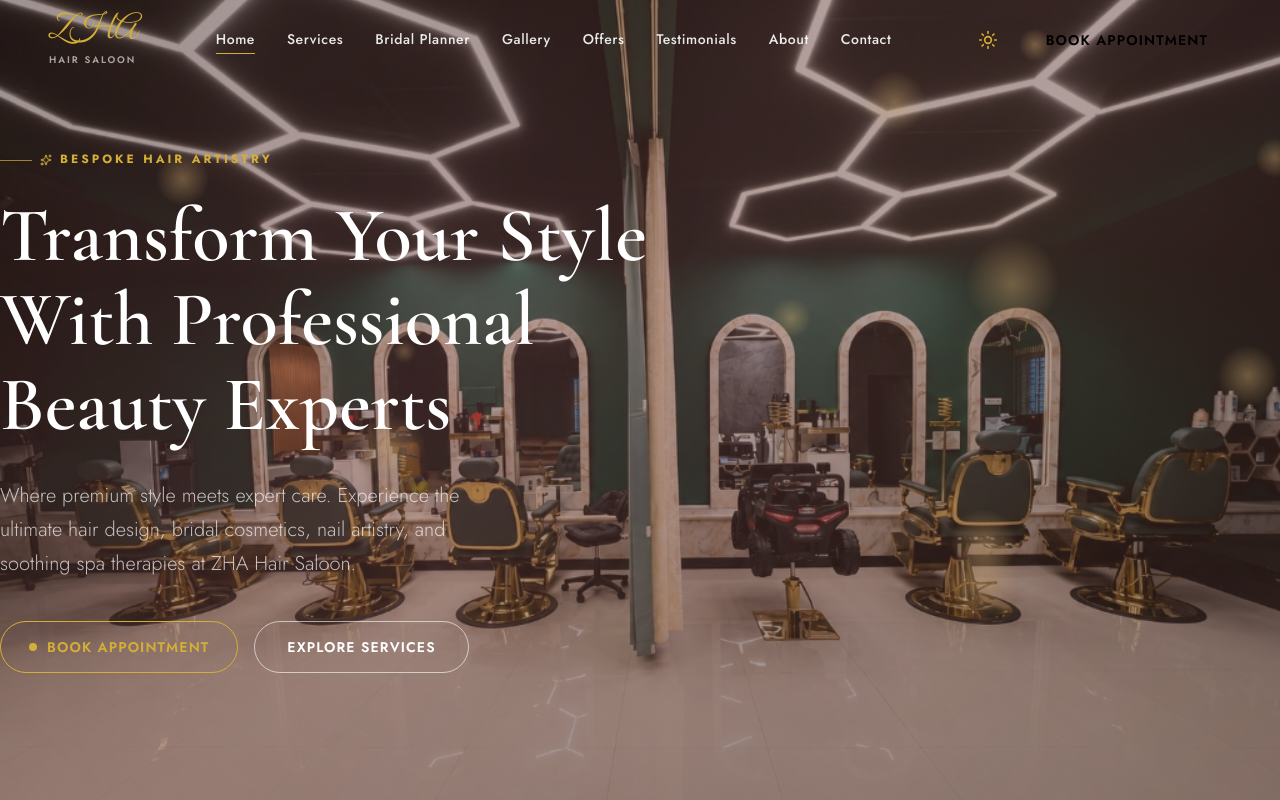
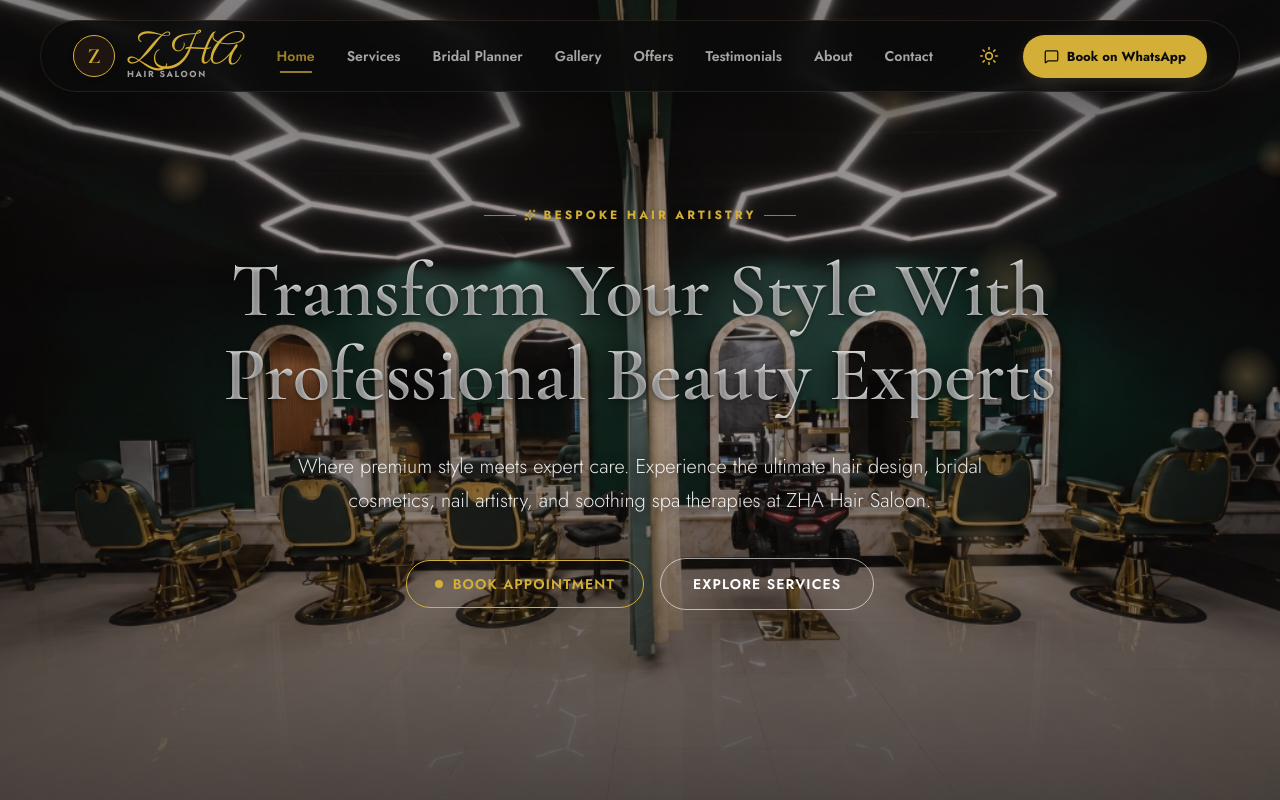
Before and after one commit to suryaprakash992005/Beauty_Parlour, a React (Vite) app: page / in a window 1280 px wide. Shown: the top 800 px of the page. Built offline with nearby package versions, Linux system fonts and the light colour scheme; no server answers; the database is empty.

Commit message:
Added parking updated File

```diff
--- a/package.json
+++ b/package.json
@@ -11,6 +11,7 @@
   },
   "dependencies": {
     "@supabase/supabase-js": "^2.110.1",
+    "framer-motion": "^12.42.2",
     "gsap": "^3.15.0",
     "jimp": "^1.6.1",
     "lucide-react": "^1.21.0",
--- a/src/components/Navbar.tsx
+++ b/src/components/Navbar.tsx
@@ -1,5 +1,6 @@
 import { useEffect, useState } from 'react';
 import { NavLink, Link } from 'react-router-dom';
+import { MessageSquare } from 'lucide-react';
 import { getSalonSettings } from '../services/settings';
 import type { SalonSettings } from '../services/settings';
 import '../styles/layout.css';
@@ -27,15 +28,18 @@
 ];
 
 const BrandLogo = ({ logoUrl, studioName }: { logoUrl?: string; studioName?: string }) => (
-  <Link to="/" className="navbar__logo" style={{ display: 'flex', alignItems: 'center', gap: '8px', textDecoration: 'none' }}>
+  <Link to="/" className="navbar__logo-group" style={{ display: 'flex', alignItems: 'center', gap: '12px', textDecoration: 'none' }}>
+    <div className="navbar__logo-circle">
       {logoUrl ? (
-      <img src={logoUrl} alt={studioName || 'ZHA'} style={{ height: '36px', width: 'auto', objectFit: 'contain' }} />
+        <img src={logoUrl} alt={studioName || 'ZHA'} className="navbar__logo-circle-img" />
       ) : (
-      <>
+        <span className="navbar__logo-initial">{studioName ? studioName.charAt(0) : 'Z'}</span>
+      )}
+    </div>
+    <div className="navbar__logo-text-wrap" style={{ display: 'flex', flexDirection: 'column', lineHeight: '1.1' }}>
       <span className="navbar__logo-name">{studioName || 'ZHA'}</span>
-        <span className="navbar__logo-tagline">Hair Saloon</span>
-      </>
-    )}
+      <span className="navbar__logo-tagline">HAIR SALOON</span>
+    </div>
   </Link>
 );
 
@@ -62,8 +66,9 @@
 
   return (
     <>
+      <div className="navbar-wrapper">
         <header className={`navbar ${solid ? 'navbar--solid' : 'navbar--transparent'}`}>
-        <div className="container navbar__inner">
+          <div className="navbar__inner">
             {/* Logo */}
             <BrandLogo logoUrl={settings?.logoUrl} studioName={settings?.studioName} />
 
@@ -85,12 +90,14 @@
 
             <div style={{ display: 'flex', alignItems: 'center', gap: 'var(--space-md)' }}>
               <ThemeToggle />
-            <Link to="/book-appointment" className="btn btn-primary navbar__cta">
-              Book Appointment
+              <Link to="/book-appointment" className="navbar__whatsapp-btn">
+                <MessageSquare size={15} />
+                <span>Book on WhatsApp</span>
               </Link>
             </div>
           </div>
         </header>
+      </div>
 
       {/* Premium Staggered Mobile Menu (displays on <= 1024px) */}
       <StaggeredMenu
--- /dev/null
+++ b/src/components/ShinyText.css
@@ -0,0 +1,3 @@
+.shiny-text {
+  display: inline-block;
+}
--- /dev/null
+++ b/src/components/ShinyText.tsx
@@ -0,0 +1,131 @@
+import React, { useState, useCallback, useEffect, useRef } from 'react';
+import { motion, useMotionValue, useAnimationFrame, useTransform } from 'framer-motion';
+import './ShinyText.css';
+
+interface ShinyTextProps {
+  text: string;
+  disabled?: boolean;
+  speed?: number;
+  className?: string;
+  color?: string;
+  shineColor?: string;
+  spread?: number;
+  yoyo?: boolean;
+  pauseOnHover?: boolean;
+  direction?: 'left' | 'right';
+  delay?: number;
+}
+
+const ShinyText: React.FC<ShinyTextProps> = ({
+  text,
+  disabled = false,
+  speed = 2,
+  className = '',
+  color = '#b5b5b5',
+  shineColor = '#ffffff',
+  spread = 120,
+  yoyo = false,
+  pauseOnHover = false,
+  direction = 'left',
+  delay = 0
+}) => {
+  const [isPaused, setIsPaused] = useState(false);
+  const progress = useMotionValue(0);
+  const elapsedRef = useRef(0);
+  const lastTimeRef = useRef<number | null>(null);
+  const directionRef = useRef(direction === 'left' ? 1 : -1);
+
+  const animationDuration = speed * 1000;
+  const delayDuration = delay * 1000;
+
+  useAnimationFrame(time => {
+    if (disabled || isPaused) {
+      lastTimeRef.current = null;
+      return;
+    }
+
+    if (lastTimeRef.current === null) {
+      lastTimeRef.current = time;
+      return;
+    }
+
+    const deltaTime = time - lastTimeRef.current;
+    lastTimeRef.current = time;
+
+    elapsedRef.current += deltaTime;
+
+    if (yoyo) {
+      const cycleDuration = animationDuration + delayDuration;
+      const fullCycle = cycleDuration * 2;
+      const cycleTime = elapsedRef.current % fullCycle;
+
+      if (cycleTime < animationDuration) {
+        // Forward animation: 0 -> 100
+        const p = (cycleTime / animationDuration) * 100;
+        progress.set(directionRef.current === 1 ? p : 100 - p);
+      } else if (cycleTime < cycleDuration) {
+        // Delay at end
+        progress.set(directionRef.current === 1 ? 100 : 0);
+      } else if (cycleTime < cycleDuration + animationDuration) {
+        // Reverse animation: 100 -> 0
+        const reverseTime = cycleTime - cycleDuration;
+        const p = 100 - (reverseTime / animationDuration) * 100;
+        progress.set(directionRef.current === 1 ? p : 100 - p);
+      } else {
+        // Delay at start
+        progress.set(directionRef.current === 1 ? 0 : 100);
+      }
+    } else {
+      const cycleDuration = animationDuration + delayDuration;
+      const cycleTime = elapsedRef.current % cycleDuration;
+
+      if (cycleTime < animationDuration) {
+        // Animation phase: 0 -> 100
+        const p = (cycleTime / animationDuration) * 100;
+        progress.set(directionRef.current === 1 ? p : 100 - p);
+      } else {
+        // Delay phase - hold at end (shine off-screen)
+        progress.set(directionRef.current === 1 ? 100 : 0);
+      }
+    }
+  });
+
+  useEffect(() => {
+    directionRef.current = direction === 'left' ? 1 : -1;
+    elapsedRef.current = 0;
+    progress.set(0);
+    // eslint-disable-next-line react-hooks/exhaustive-deps
+  }, [direction]);
+
+  // Transform: p=0 -> 150% (shine off right), p=100 -> -50% (shine off left)
+  const backgroundPosition = useTransform(progress, p => `${150 - p * 2}% center`);
+
+  const handleMouseEnter = useCallback(() => {
+    if (pauseOnHover) setIsPaused(true);
+  }, [pauseOnHover]);
+
+  const handleMouseLeave = useCallback(() => {
+    if (pauseOnHover) setIsPaused(false);
+  }, [pauseOnHover]);
+
+  const gradientStyle: React.CSSProperties = {
+    backgroundImage: `linear-gradient(${spread}deg, ${color} 0%, ${color} 35%, ${shineColor} 50%, ${color} 65%, ${color} 100%)`,
+    backgroundSize: '200% auto',
+    WebkitBackgroundClip: 'text',
+    backgroundClip: 'text',
+    WebkitTextFillColor: 'transparent'
+  };
+
+  return (
+    <motion.span
+      className={`shiny-text ${className}`}
+      style={{ ...gradientStyle, backgroundPosition }}
+      onMouseEnter={handleMouseEnter}
+      onMouseLeave={handleMouseLeave}
+    >
+      {text}
+    </motion.span>
+  );
+};
+
+export default ShinyText;
--- a/src/pages/Home.tsx
+++ b/src/pages/Home.tsx
@@ -4,6 +4,7 @@
 import { Instagram } from '../components/BrandIcons';
 import { useScrollReveal, useCounterAnimation } from '../components/shared';
 import { InteractiveHoverButton } from '../components/InteractiveHoverButton';
+import ShinyText from '../components/ShinyText';
 import { getHomepageBanner } from '../services/homepage';
 import type { HomepageBanner } from '../services/homepage';
 import { getServices } from '../services/services';
@@ -161,7 +162,7 @@
             loop
             muted
             playsInline
-            style={{ position: 'absolute', inset: 0, width: '100%', height: '100%', objectFit: 'cover', opacity: 0.4, zIndex: 0 }}
+            style={{ position: 'absolute', inset: 0, width: '100%', height: '100%', objectFit: 'cover', opacity: 0.78, zIndex: 0 }}
           />
         ) : (
           HERO_BGS.map((bg, idx) => (
@@ -170,13 +171,16 @@
               className="hero__image-overlay"
               style={{
                 backgroundImage: `url('${idx === 0 && banner?.imageUrl ? banner.imageUrl : bg}')`,
-                opacity: idx === bgIndex ? 0.5 : 0,
+                opacity: idx === bgIndex ? 0.88 : 0,
                 transition: 'opacity 1.5s ease-in-out'
               }}
               aria-hidden="true"
             />
           ))
         )}
+
+        {/* Soft luxury dark overlay to protect text contrast while background is Bright */}
+        <div className="hero__dark-overlay" />
 
         {/* Floating particles */}
         <div className="hero__particles" aria-hidden="true">
@@ -200,7 +204,17 @@
             {banner?.smallHeading || 'ZHA Hair Saloon'}
           </div>
           <h1 className="hero__title">
-            {banner?.mainHeading || 'Transform Your Style With Professional Beauty Experts'}
+            <ShinyText
+              text={banner?.mainHeading || 'Transform Your Style With Professional Beauty Experts'}
+              disabled={false}
+              speed={3.5}
+              color="rgba(255, 255, 255, 0.95)"
+              shineColor="#D4AF37"
+              spread={120}
+              yoyo={false}
+              pauseOnHover={false}
+              direction="left"
+            />
           </h1>
           <p className="hero__subtitle">
             {banner?.description || 'Where premium style meets expert care. Experience the ultimate hair design, cosmetics, nail artistry, and soothing spa therapies.'}
--- a/src/styles/home.css
+++ b/src/styles/home.css
@@ -60,15 +60,34 @@
   100% { transform: translate(0, 0) scale(1); opacity: 0.4; }
 }
 
+.hero__dark-overlay {
+  position: absolute;
+  inset: 0;
+  background: linear-gradient(
+    to bottom,
+    rgba(11, 11, 11, 0.45) 0%,
+    rgba(11, 11, 11, 0.3) 50%,
+    rgba(11, 11, 11, 0.65) 100%
+  );
+  pointer-events: none;
+  z-index: 1;
+}
+
 .hero__content {
   position: relative;
-  z-index: var(--z-base);
+  z-index: 2;
   padding: calc(var(--nav-height) + 2rem) 0 var(--space-6xl);
+  display: flex;
+  flex-direction: column;
+  align-items: center;
+  text-align: center;
+  width: 100%;
 }
 
 .hero__eyebrow {
   display: inline-flex;
   align-items: center;
+  justify-content: center;
   gap: var(--space-sm);
   font-family: var(--font-sans);
   font-size: var(--text-xs);
@@ -79,8 +98,10 @@
   margin-bottom: var(--space-lg);
   opacity: 0;
   animation: fadeInUp 0.8s ease forwards 0.4s;
+  text-shadow: 0 2px 8px rgba(0, 0, 0, 0.4);
 }
-.hero__eyebrow::before {
+.hero__eyebrow::before,
+.hero__eyebrow::after {
   content: '';
   width: 32px;
   height: 1px;
@@ -94,9 +115,12 @@
   font-weight: 600;
   color: var(--color-white);
   line-height: 1.1;
-  max-width: 700px;
+  max-width: 950px;
+  margin: 0 auto;
   opacity: 0;
   animation: fadeInUp 1s ease forwards 0.6s;
+  text-align: center;
+  text-shadow: 0 4px 24px rgba(0, 0, 0, 0.55), 0 2px 4px rgba(0, 0, 0, 0.35);
 }
 .hero__title em {
   font-style: italic;
@@ -107,21 +131,26 @@
   font-family: var(--font-sans);
   font-size: clamp(var(--text-base), 2vw, var(--text-xl));
   font-weight: 300;
-  color: rgba(255,255,255,0.7);
+  color: rgba(255, 255, 255, 0.9);
   line-height: 1.7;
-  max-width: 520px;
-  margin-top: var(--space-xl);
+  max-width: 750px;
+  margin: var(--space-xl) auto 0;
   opacity: 0;
   animation: fadeInUp 1s ease forwards 0.9s;
+  text-align: center;
+  text-shadow: 0 2px 12px rgba(0, 0, 0, 0.5);
 }
 
 .hero__actions {
   display: flex;
+  justify-content: center;
+  align-items: center;
   gap: var(--space-md);
   flex-wrap: wrap;
   margin-top: var(--space-2xl);
   opacity: 0;
   animation: fadeInUp 1s ease forwards 1.1s;
+  width: 100%;
 }
 
 .hero__scroll-indicator {
--- a/src/styles/layout.css
+++ b/src/styles/layout.css
@@ -1,21 +1,45 @@
 /* ── Navbar ── */
-.navbar {
+.navbar-wrapper {
   position: fixed;
-  top: 0;
+  top: 20px;
   left: 0;
   right: 0;
-  height: var(--nav-height);
   z-index: var(--z-overlay);
-  transition: background 0.4s ease, box-shadow 0.4s ease, height 0.4s ease;
+  display: flex;
+  justify-content: center;
+  pointer-events: none;
+  padding: 0 var(--space-md);
 }
-.navbar--transparent {
-  background: transparent;
+
+.navbar {
+  pointer-events: auto;
+  width: 100%;
+  max-width: 1200px;
+  height: 72px;
+  border-radius: 100px;
+  padding: 0 var(--space-xl);
+  box-sizing: border-box;
+  background: rgba(253, 251, 247, 0.92); /* Cream light theme fallback */
+  border: 1px solid rgba(180, 140, 90, 0.15);
+  box-shadow: 0 16px 40px rgba(0, 0, 0, 0.04), 0 1px 2px rgba(0,0,0,0.01);
+  backdrop-filter: blur(16px);
+  transition: all 0.3s cubic-bezier(0.16, 1, 0.3, 1);
 }
+
+/* Theme variables overrides */
+[data-theme="dark"] .navbar {
+  background: rgba(11, 11, 11, 0.88); /* Premium matte charcoal/black */
+  border-color: rgba(212, 175, 116, 0.12);
+  box-shadow: 0 20px 48px rgba(0, 0, 0, 0.35);
+}
+
 .navbar--solid {
-  background: var(--color-glass);
-  backdrop-filter: blur(20px);
-  box-shadow: 0 1px 0 var(--color-border), var(--shadow-sm);
-  height: 68px;
+  height: 64px;
+  max-width: 1160px;
+  box-shadow: 0 20px 48px rgba(0, 0, 0, 0.08), 0 1px 2px rgba(0,0,0,0.02);
+}
+[data-theme="dark"] .navbar--solid {
+  box-shadow: 0 24px 60px rgba(0, 0, 0, 0.45);
 }
 
 .navbar__inner {
@@ -23,78 +47,138 @@
   display: flex;
   align-items: center;
   justify-content: space-between;
-  gap: var(--space-xl);
+  gap: var(--space-lg);
 }
 
-/* Logo */
-.navbar__logo {
+/* Logo Circle and Text Group */
+.navbar__logo-group {
   display: flex;
-  flex-direction: column;
-  line-height: 1;
+  align-items: center;
+  gap: 12px;
   text-decoration: none;
-  flex-shrink: 0;
+}
+.navbar__logo-circle {
+  width: 42px;
+  height: 42px;
+  border-radius: 50%;
+  background: #1e1510; /* Dark chocolate badge */
+  border: 1px solid var(--color-champagne);
+  display: flex;
+  align-items: center;
+  justify-content: center;
+  overflow: hidden;
+  box-shadow: 0 2px 6px rgba(0,0,0,0.1);
+  transition: transform 0.3s ease;
+}
+.navbar__logo-group:hover .navbar__logo-circle {
+  transform: scale(1.05);
+}
+.navbar__logo-circle-img {
+  width: 100%;
+  height: 100%;
+  object-fit: cover;
+}
+.navbar__logo-initial {
+  font-family: var(--font-serif);
+  font-size: 1.35rem;
+  color: var(--color-champagne);
+  font-weight: 700;
 }
 .navbar__logo-name {
-  font-family: var(--font-script);
-  font-size: 2rem;
-  color: var(--color-rose-gold);
-  line-height: 1;
-  transition: color var(--transition-base);
-}
-.navbar--transparent .navbar__logo-name {
-  color: var(--color-champagne);
+  font-family: var(--font-script) !important;
+  font-size: 2.5rem !important;
+  font-weight: 400 !important;
+  color: var(--color-champagne) !important; /* Elegant gold signature logo text */
+  line-height: 0.75;
+  letter-spacing: normal;
+  text-transform: none;
+  margin-top: 6px;
 }
 .navbar__logo-tagline {
-  font-family: var(--font-sans);
-  font-size: 0.6rem;
-  font-weight: 600;
-  letter-spacing: 0.2em;
+  font-family: var(--font-sans) !important;
+  font-size: 0.55rem !important;
+  font-weight: 700 !important;
+  letter-spacing: 0.18em !important;
+  color: var(--color-text-light) !important;
   text-transform: uppercase;
-  color: var(--color-brown-light);
   margin-top: 2px;
 }
-.navbar--transparent .navbar__logo-tagline {
-  color: rgba(255,255,255,0.6);
-}
 
-/* Desktop Nav Links */
+/* Desktop Nav Links centered */
 .navbar__nav {
   display: flex;
   align-items: center;
-  gap: var(--space-xl);
+  gap: var(--space-lg);
 }
 
 .navbar__link {
   font-family: var(--font-sans);
-  font-size: var(--text-sm);
-  font-weight: 500;
-  letter-spacing: 0.04em;
-  color: var(--color-text);
+  font-size: 0.88rem;
+  font-weight: 600;
+  color: #2c2c2c;
+  opacity: 0.75;
   text-decoration: none;
   position: relative;
-  padding-bottom: 2px;
-  transition: color var(--transition-base);
+  padding: 8px 4px;
+  transition: all 0.3s ease;
 }
-.navbar--transparent .navbar__link { color: rgba(255,255,255,0.9); }
+[data-theme="dark"] .navbar__link {
+  color: rgba(255, 255, 255, 0.9);
+  opacity: 0.7;
+}
+.navbar__link:hover {
+  color: var(--color-rose-gold) !important;
+  opacity: 1;
+}
 .navbar__link::after {
   content: '';
   position: absolute;
-  bottom: -2px;
-  left: 0;
+  bottom: 2px;
+  left: 50%;
   width: 0;
-  height: 1.5px;
+  height: 2px;
   background: var(--color-rose-gold);
-  transition: width var(--transition-base);
+  transition: all 0.3s ease;
+  transform: translateX(-50%);
 }
 .navbar__link:hover::after,
-.navbar__link--active::after { width: 100%; }
-.navbar__link:hover { color: var(--color-rose-gold); }
-.navbar--transparent .navbar__link:hover { color: var(--color-champagne); }
+.navbar__link--active::after {
+  width: 70%;
+}
+.navbar__link--active {
+  color: var(--color-rose-gold) !important;
+  opacity: 1;
+}
 
-/* Navbar CTA */
-.navbar__cta {
-  padding: 10px 24px;
-  font-size: var(--text-sm);
+/* WhatsApp CTA Button */
+.navbar__whatsapp-btn {
+  background: #1e1510; /* Dark chocolate pill */
+  color: #f7f4eb;      /* Cream text */
+  border-radius: 100px;
+  padding: 10px 20px;
+  font-family: var(--font-sans);
+  font-size: 0.82rem;
+  font-weight: 700;
+  display: flex;
+  align-items: center;
+  gap: 8px;
+  text-decoration: none;
+  border: 1px solid rgba(212, 175, 116, 0.25);
+  box-shadow: 0 4px 12px rgba(30, 21, 16, 0.15);
+  transition: all 0.3s ease;
+}
+[data-theme="dark"] .navbar__whatsapp-btn {
+  background: var(--color-champagne);
+  color: #0b0b0b;
+  border-color: transparent;
+  box-shadow: 0 4px 12px rgba(212, 175, 116, 0.15);
+}
+.navbar__whatsapp-btn:hover {
+  transform: translateY(-1px);
+  opacity: 0.95;
+}
+[data-theme="dark"] .navbar__whatsapp-btn:hover {
+  box-shadow: 0 6px 16px rgba(212, 175, 116, 0.25);
 }
 
 /* Hamburger */
```
Also changed, not shown: src/styles/book.css (+26 -6 lines), 1 other file (tests, documents, lock files or other folders). Lines whose indentation alone changed are shown as unchanged.
